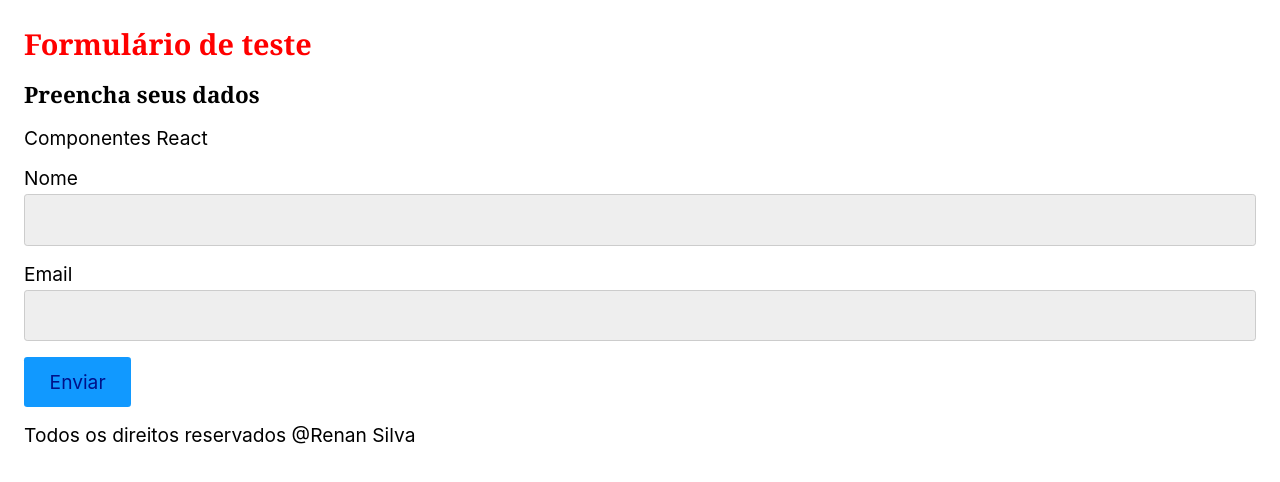
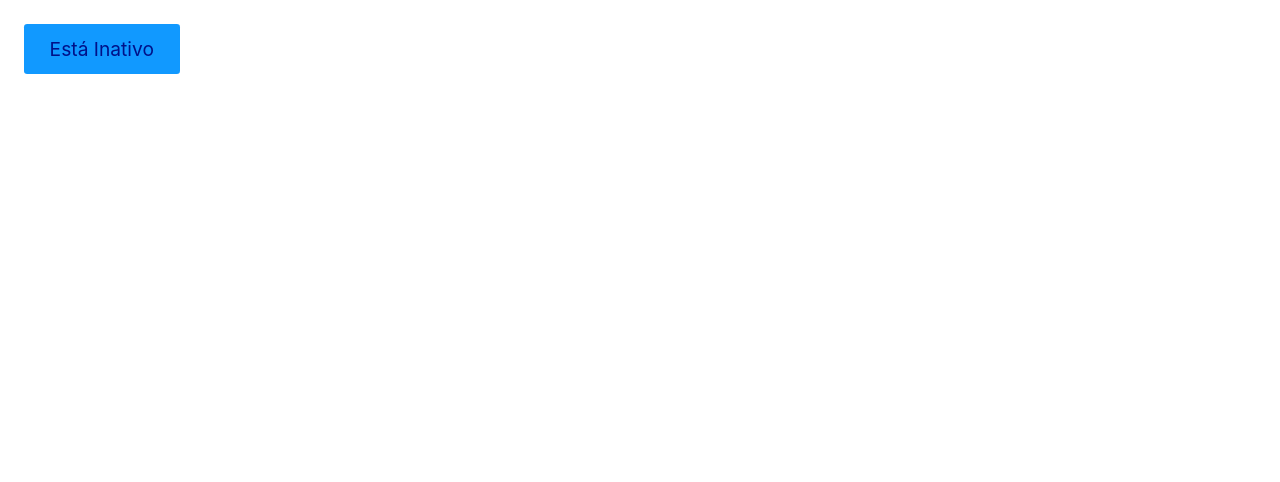
Before and after one commit to Renane10/react, a React (Vite) app: page / in a window 1280 px wide. Shown: the top 482 px of the page. Built offline with nearby package versions, Linux system fonts and the light colour scheme.

Commit message:
Aprendendo e testando hook

```diff
--- a/src/App.jsx
+++ b/src/App.jsx
@@ -1,24 +1,20 @@
 import React from 'react';
-import Header from './Header';
-import Footer from './Footer';
-import Form from './Form/Form';
-
-const Titulo = ({ cor, texto ,children }) => {
-  const active = false;
- return <div>
-    <h1 style={{ color: cor}}>{texto}</h1>
-    <h3>{children}</h3>
- </div>
-};
 
 const App = () => {
+  // Callback no estado inicial, só será executado na criação do componente
+  const [ativo, setAtivo] = React.useState(() => {
+    const ativoLocal = window.localStorage.getItem('ativo');
+    return ativoLocal;
+  });
+
+  function handleClick() {
+    setAtivo((anterior) => !anterior);
+  }
+
   return (
-    <section>
-      <Titulo cor="red" texto="Formulário de teste" >Preencha seus dados</Titulo>
-      <Header />
-      <Form />
-      <Footer />
-    </section>
+    <button onClick={handleClick}>
+      {ativo ? 'Está Ativo' : 'Está Inativo'}
+    </button>
   );
 };
 
```
